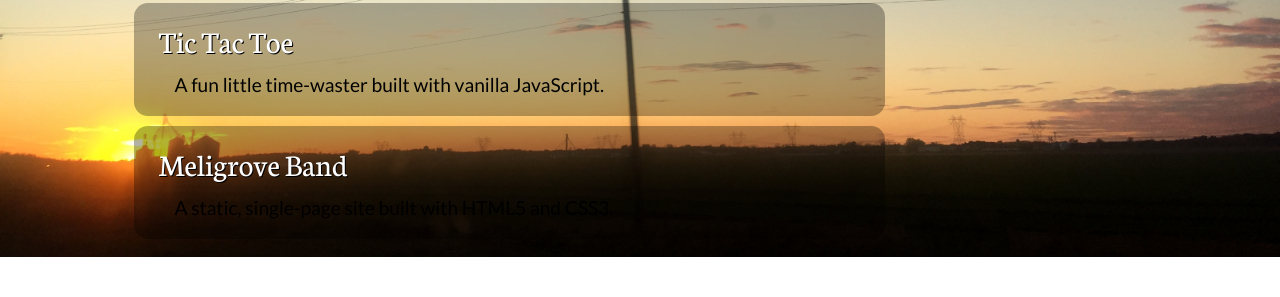
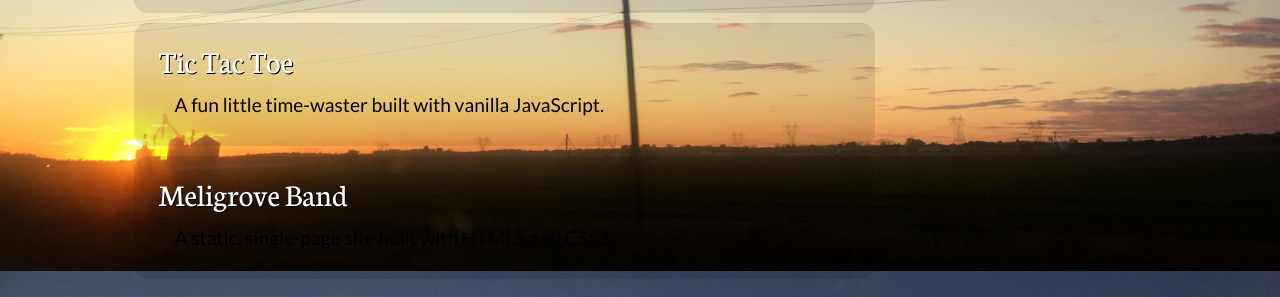
Before and after one commit to mikesmall/personal_site, a plain HTML site: page index.html in a window 1280 px wide. Shown: the part 689-986 px from the top of the page. Before the commit the page ends 946 px from the top, so only its background shows below. Drawn offline with Linux system fonts and the light colour scheme; some icons are missing.

Commit message:
Padding adjustments on  project boxes

```diff
--- a/style.css
+++ b/style.css
@@ -64,13 +64,13 @@ a:hover {
 
 .project_box {
   margin: 10px 0px 10px 0px;
-  background-color: rgba(0, 0, 0, 0.3);
+  background-color: rgba(0, 0, 0, 0.1);
   padding: 10px 20px 10px 20px;
   border-radius: 14px;
 }
 
 .project_box:hover {
-  background-color: rgba(0, 0, 0, 0.4);
+  background-color: rgba(0, 0, 0, 0.2);
 }
 
 h2 {
@@ -91,7 +91,7 @@ h2:hover {
   font-size: 1.2em;
   line-height: 1.5;
   margin: 6px 0px 6px 0px;
-  padding: 0px 20px 0px 20px;
+  padding: 0px 10px 10px 20px;
 }
 
 .project_box p:hover {
```
